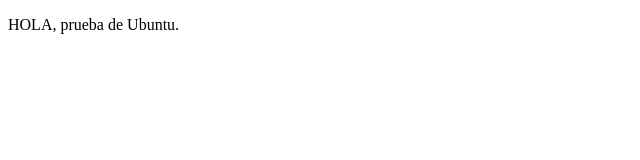
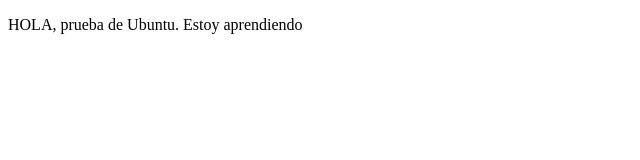
Before and after one commit to Ulises-07/proyectoDemoCursoPrework, a plain HTML site: page index.html in a window 1280 px wide. Shown: the whole page, without its empty margins (0-640 px from the left). Drawn offline with Linux system fonts and the light colour scheme.

Commit message:
Cambios de texto

```diff
--- a/index.html
+++ b/index.html
@@ -8,7 +8,7 @@
 </head>
 <body>
     <p>
-        HOLA, prueba de Ubuntu.
+        HOLA, prueba de Ubuntu. Estoy aprendiendo
     </p>
 </body>
 </html>
```
